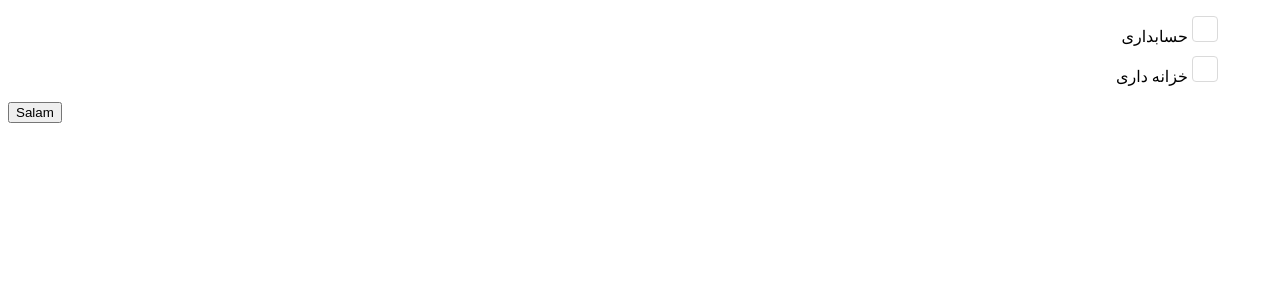
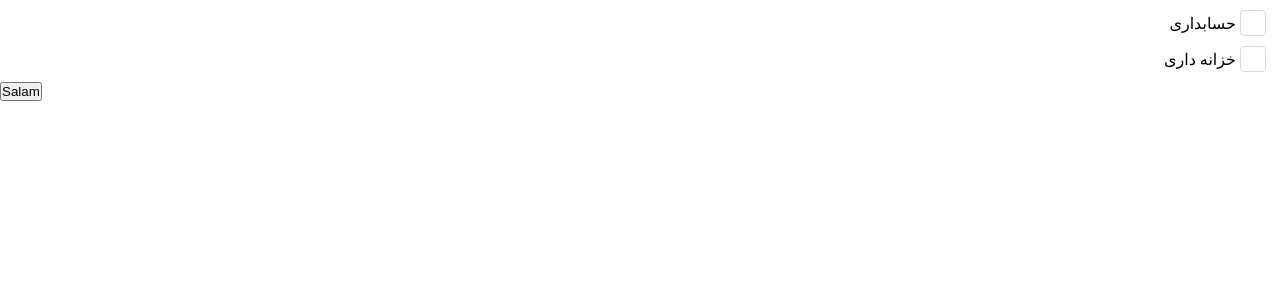
Before and after one commit to shahamiri-alireza/vuejs-tree, a Vue app: page / in a window 1280 px wide. Shown: the top 300 px of the page. Built offline with nearby package versions, Linux system fonts and the light colour scheme.

Commit message:
feat(style): Changes Tree Styles
- Adds checkboxOptions
- Adds some styles

```diff
--- a/src/App.vue
+++ b/src/App.vue
@@ -81,3 +81,9 @@
 		},
 	}
 </script>
+<style>
+	* {
+		padding: 0px;
+		margin: 0px;
+	}
+</style>
--- a/src/components/Checkbox.vue
+++ b/src/components/Checkbox.vue
@@ -1,7 +1,7 @@
 <template>
-	<div class="checkbox" :class="{'checked':state !== 'unchecked'}" @click="checkboxClicked">
-		<img v-if="state === 'checked'" src="../assets/icons/checked.svg" alt="">
-		<img v-else-if="state === 'halfChecked'" src="../assets/icons/halfChecked.svg" alt="">
+	<div class="checkbox" :class="{'checked':state !== 'unchecked'}" :style="{'background-color': state !== 'unchecked' ? settings.checkedColor : settings.unCheckedColor}" @click="checkboxClicked">
+		<img v-show="state === 'checked'" src="../assets/icons/checked.svg" alt="">
+		<img v-show="state === 'halfChecked'" src="../assets/icons/halfChecked.svg" alt="">
 	</div>
 </template>
 
@@ -16,6 +16,10 @@
 		},
 		data() {
 			return {
+				settings: {
+					checkedColor: '#4646ff',
+					unCheckedColor: 'white'
+				},
 				state: 'unchecked', // checked unchecked halfChecked
 			}
 		},
@@ -25,7 +29,13 @@
 				handler(val) {
 					this.state = val
 				}
-
+			},
+			options: {
+				immediate: true,
+				deep: true,
+				handler(val) {
+					this.settings = _.merge(this.settings, val)
+				}
 			}
 		},
 		created() {
@@ -64,10 +74,6 @@
 		background-color: white;
 	}
 
-	.checked {
-		background-color: rgb(70, 70, 255);
-	}
-
 	.checkbox img {
 		width: 100%;
 		height: 100%;
--- a/src/components/Tree.vue
+++ b/src/components/Tree.vue
@@ -1,6 +1,6 @@
 <template>
 	<ul class="main-tree" :dir="settings.treeDirection">
-		<TreeItem v-for="item in modelValue" :fields="settings.customFields" :key="item[settings.customFields.text]" :modelValue="item" @update:modelValue="item = $event" />
+		<TreeItem v-for="item in modelValue" :checkboxOptions="settings.checkboxOptions" :fields="settings.customFields" :key="item[settings.customFields.text]" :modelValue="item" @update:modelValue="item = $event" />
 	</ul>
 </template>
 
@@ -56,6 +56,10 @@
 						text: 'esm',
 						children: 'children',
 						state: 'state'
+					},
+					checkboxOptions: {
+						checkedColor: '#4646ff',
+						unCheckedColor: 'white'
 					}
 				}
 			}
--- a/src/components/TreeItem.vue
+++ b/src/components/TreeItem.vue
@@ -1,9 +1,11 @@
 <template>
 	<li class="tree-item">
-		<Checkbox :modelValue="checkboxState" @update:modelValue="val => checkboxStateChanged(val)" />
-		<span @click="toggleCollapse">{{ modelValue[this.text] }}</span>
+		<div class="tree-item-content">
+			<Checkbox :options="checkboxOptions" class="tree-item-checkbox" :modelValue="checkboxState" @update:modelValue="val => checkboxStateChanged(val)" />
+			<span class="tree-item-text" @click="toggleCollapse">{{ modelValue[this.text] }}</span>
+		</div>
 		<ul class="tree-list" v-if="modelValue[this.children]" ref="treeList">
-			<TreeItem v-for="item in modelValue[this.children]" :key="item[this.text]" :fields="this.fields" :modelValue="item" @update:modelValue="val => treeItemDataChanged(val)" />
+			<TreeItem v-for="item in modelValue[this.children]" :key="item[this.text]" :checkboxOptions="checkboxOptions" :fields="this.fields" :modelValue="item" @update:modelValue="val => treeItemDataChanged(val)" />
 		</ul>
 	</li>
 </template>
@@ -16,7 +18,8 @@
 		},
 		props: {
 			modelValue: {},
-			fields: { type: Object }
+			fields: { type: Object },
+			checkboxOptions: {}
 		},
 		data() {
 			return {
@@ -123,6 +126,32 @@
 </script>
 
 <style>
+	.tree-item {
+		white-space: nowrap;
+		display: flex;
+		flex-direction: column;
+		position: relative;
+		box-sizing: border-box;
+	}
+
+	.tree-item-content {
+		display: flex;
+		align-items: center;
+		cursor: pointer;
+		width: 100%;
+		box-sizing: border-box;
+	}
+	.tree-item-text{
+		flex: 1;
+		height: 100%;
+		display: block;
+		overflow: auto;
+		}
+
+	.tree-item-content:hover {
+		background-color: #f6f8fb;
+	}
+
 	.tree-list {
 		display: none;
 	}
```
